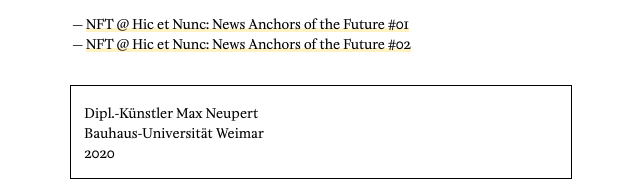
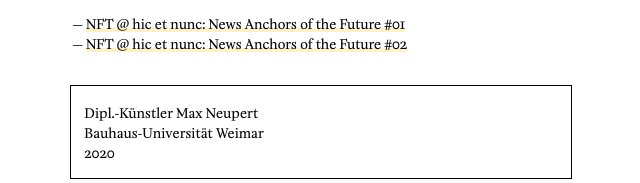
Before and after one commit to kenokenobingo/kenokeno.bingo, an Eleventy site: page works/news-anchors-of-the-future.md in a window 1280 px wide. Shown: the part 3140-3323 px from the top of the page, 58-698 px from the left. Built offline with nearby package versions, Linux system fonts and the light colour scheme; Eleventy itself is replaced by a stand-in of ours; files that its build step writes are made by us from their sources.

Commit message:
Fixed typo

```diff
--- a/works/news-anchors-of-the-future.md
+++ b/works/news-anchors-of-the-future.md
@@ -28,5 +28,5 @@
 
 ![RunwayML](/img/news_02.png)
 
-* [NFT @ Hic et Nunc: News Anchors of the Future #01](https://www.hicetnunc.xyz/objkt/30392)
-* [NFT @ Hic et Nunc: News Anchors of the Future #02](https://www.hicetnunc.xyz/objkt/31411)
+* [NFT @ hic et nunc: News Anchors of the Future #01](https://www.hicetnunc.xyz/objkt/30392)
+* [NFT @ hic et nunc: News Anchors of the Future #02](https://www.hicetnunc.xyz/objkt/31411)
```
